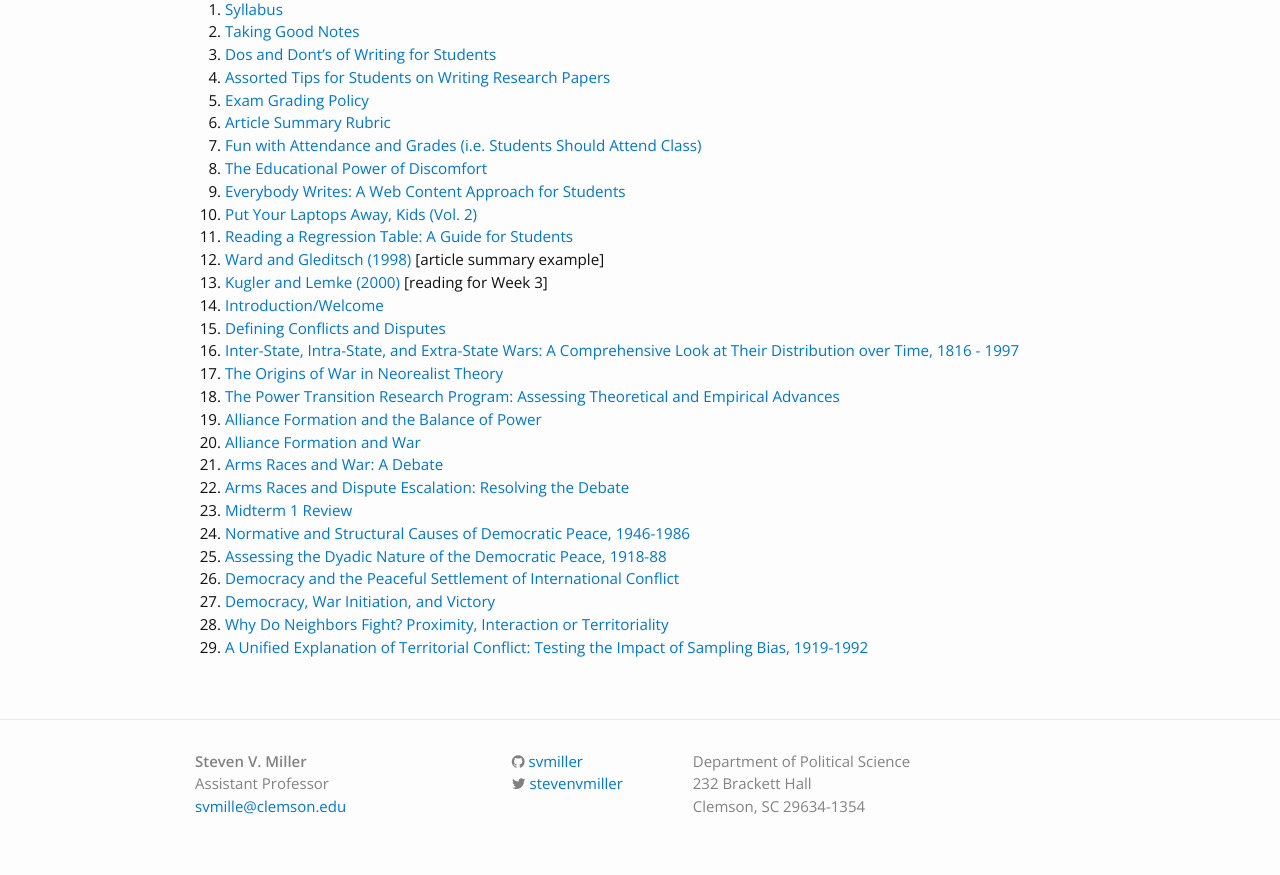
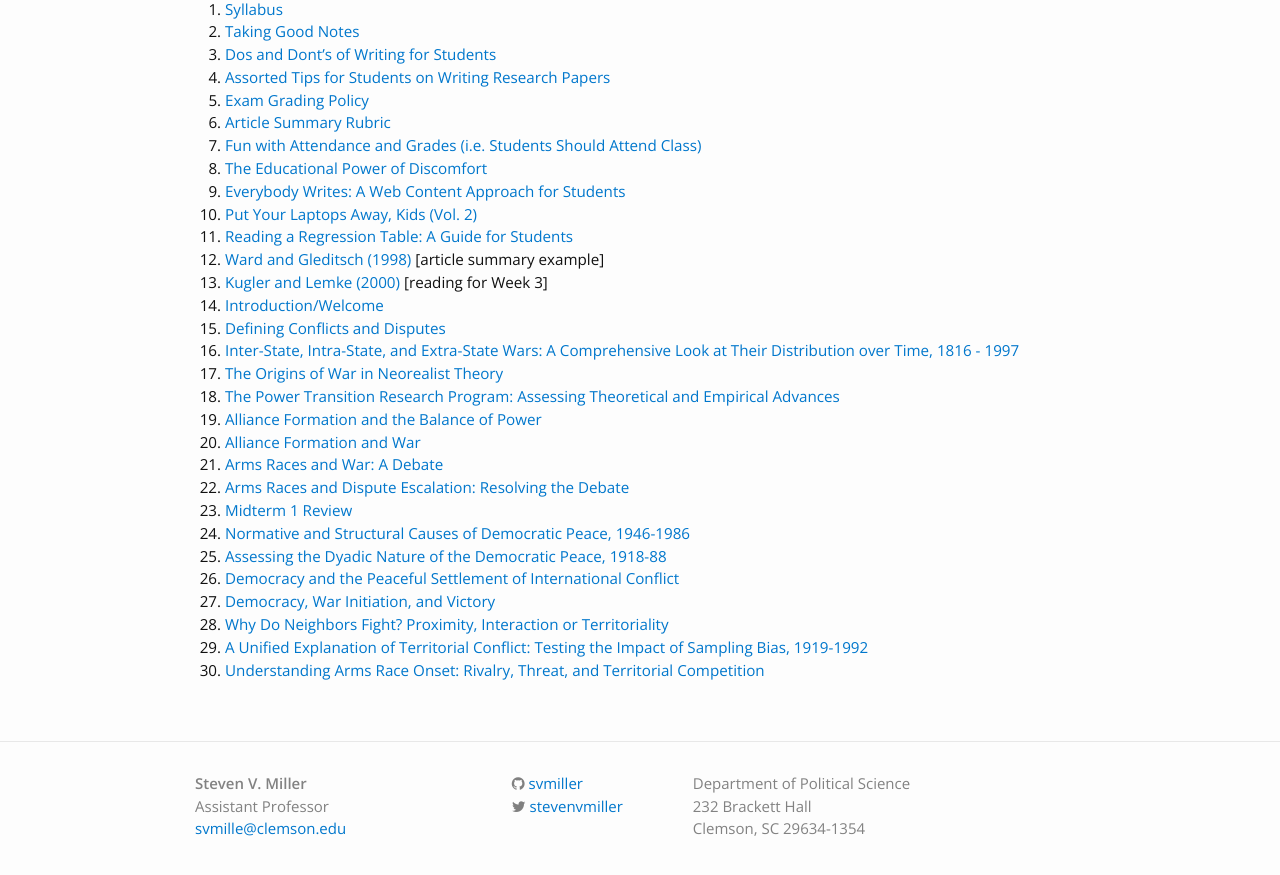
Before and after one commit to svmiller/svmiller.github.io, a Jekyll site: the page built from teaching/posc-3610.md, in a window 1280 px wide and 900 px high, scrolled down 829 px. Shown: the top 875 px of the window. Built offline with Jekyll 4.4.1, drawn with Linux system fonts in a browser that asks for light colours; nearby versions of some CDN libraries; some web fonts are replaced.

Commit message:
add lectures for 03.28.2017

```diff
--- a/teaching/posc-3610.md
+++ b/teaching/posc-3610.md
@@ -39,3 +39,4 @@ The onset, expansion and consequences of inter-state conflict lie at the heart o
 27. [Democracy, War Initiation, and Victory](https://www.dropbox.com/s/quoy3ft74ihobvb/posc3610-lecture-reiterstam1998dwiv.pdf?dl=0)
 28. [Why Do Neighbors Fight? Proximity, Interaction or Territoriality](https://www.dropbox.com/s/tb88tc4yuz8d1i4/posc3610-lecture-vasquez1995wdn.pdf?dl=0)
 29. [A Unified Explanation of Territorial Conflict: Testing the Impact of Sampling Bias, 1919-1992](https://www.dropbox.com/s/gk4znc7jvg8tjfd/posc3610-lecture-senesevasquez2003uetc.pdf?dl=0)
+30. [Understanding Arms Race Onset: Rivalry, Threat, and Territorial Competition](https://www.dropbox.com/s/e8nx75q4bi98tgz/posc3610-lecture-rider2009uaro.pdf?dl=0)
```
Also changed, not shown: teaching/posc-3410.md (+1 -0 lines).
